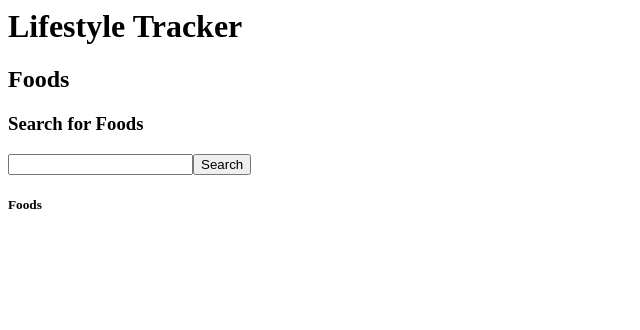
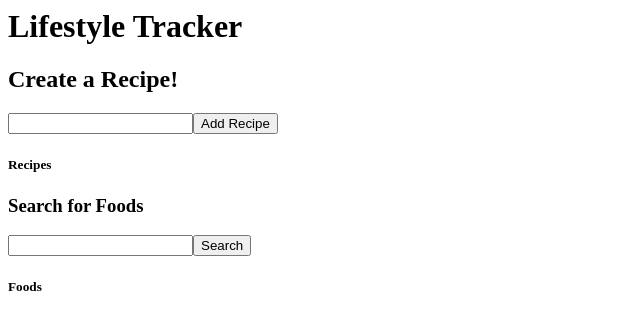
Before and after one commit to alyssabchew/solo-project, a React app: page / in a window 1280 px wide. Shown: the top 330 px of the page, without its empty margins (0-640 px from the left). Built offline with nearby package versions, Linux system fonts and the light colour scheme.

Commit message:
working on adding recipes and storing foodcreator and foodsdisplay inside of each recipe?

```diff
--- /dev/null
+++ b/Client/Components/Recipe.jsx
@@ -0,0 +1,11 @@
+import React from 'react';
+import FoodCreator from './FoodCreator.jsx';
+import FoodDisplay from './FoodDisplay.jsx';
+
+const Recipe = props => (
+  <div className="recipeBox">
+    <h5>Recipe</h5>
+  </div>
+);
+
+export default Recipe;
--- /dev/null
+++ b/Client/Components/RecipeDisplay.jsx
@@ -0,0 +1,26 @@
+import React from 'react';
+import Recipe from './Recipe.jsx';
+
+const RecipeDisplay = props => {
+  const Recipes = [];
+
+
+
+  // for (const recipe of props.recipes) {
+  //   Recipes.push(
+  //     Recipe({
+  //       ...recipe,
+  //     })
+  //   )
+  // }
+  console.log(Recipes);
+
+  return (
+    <div className="displayBox">
+      <h5>Recipes</h5>
+      {Recipes}
+    </div>
+  )
+}
+
+export default RecipeDisplay;
--- a/Client/MainContainer.jsx
+++ b/Client/MainContainer.jsx
@@ -4,8 +4,8 @@ import { connect } from 'react-redux';
 // import getFoodData from "./api/getFoodData";
 import * as actions from './actions/actions.js'
 // import from child components... not currently using food container
-import FoodCreator from './Components/FoodCreator.jsx';
-import FoodDisplay from './Components/FoodDisplay.jsx';
+// import FoodCreator from './Components/FoodCreator.jsx';
+// import FoodDisplay from './Components/FoodDisplay.jsx';
 import RecipeContainer from './RecipeContainer.jsx';
 
  const mapStateToProps = state => ({
@@ -20,6 +20,7 @@ import RecipeContainer from './RecipeContainer.jsx';
   // create functions that will dispatch action creators
   // addMarket: (event) => { dispatch(grabLocationInput(event)); },
   addFood: (food) => dispatch(actions.addFoodActionCreator(food)),
+  addRecipe: (recipe) => dispatch(actions.addRecipeActionCreator(recipe)),
 });
 
  class MainContainer extends Component {
@@ -35,7 +36,7 @@ import RecipeContainer from './RecipeContainer.jsx';
        <div className="container">
          <div className="outerBox">
           <div className="innerBox">
-            <h2 id="header">Foods</h2>
+            <h2 id="header">Create a Recipe!</h2>
             <RecipeContainer />
             {/* <FoodCreator addFood={this.props.addFood} handleSearch={this.props.handleSearch} handleChange={this.props.handleChange} searchInput={this.props.searchInput}/>
             <FoodDisplay foods={this.props.foods} foodId={this.props.foodId} foodName={this.props.foodName} totalFoods={this.props.totalFoods} foodData={this.props.foodData} /> */}
--- a/Client/RecipeContainer.jsx
+++ b/Client/RecipeContainer.jsx
@@ -1,23 +1,23 @@
 import React, { Component } from 'react';
 import { connect } from 'react-redux';
 // import actions from action creators file
-import * as actions from '../actions/actions';
+import * as actions from './actions/actions';
 // import child components...
 import FoodCreator from './Components/FoodCreator.jsx';
 import FoodDisplay from './Components/FoodDisplay.jsx';
+import RecipeDisplay from './Components/RecipeDisplay.jsx'
 
 const mapStateToProps = state => ({
   foods: state.foods.foods,
   totalFoods: state.foods.totalFoods,
-  foodData: state.foods.foodData,
-  foodId: state.foods.foodId,
-  foodName: state.foods.foodName,
+  recipes: state.foods.recipes,
  })
 
  const mapDispatchToProps = dispatch => ({
   // create functions that will dispatch action creators
   // addMarket: (event) => { dispatch(grabLocationInput(event)); },
   addFood: (food) => dispatch(actions.addFoodActionCreator(food)),
+  addRecipe: (recipe) => dispatch(actions.addRecipeActionCreator(recipe)),
 });
 
 class RecipeContainer extends Component {
@@ -27,9 +27,22 @@ class RecipeContainer extends Component {
 
   render() {
     console.log(this.props);
+    let val = '';
     return (
       <div className="innerbox">
         { /* add components here... */}
+        {/* create a new recipe */}
+        <form>
+        <input id='recipeCreator'
+          type="text"
+          // value={value}
+          onChange={(e) => { val = e.target.value }} />
+          {/* onChange={props.handleChange} /> */}
+        <button type="submit" onClick={(e) => {
+          this.props.addRecipe(val)
+           e.preventDefault(); } }>Add Recipe</button>
+        </form>
+        <RecipeDisplay addRecipe={this.props.addRecipe}/>
         <FoodCreator addFood={this.props.addFood} handleSearch={this.props.handleSearch} handleChange={this.props.handleChange} searchInput={this.props.searchInput}/>
         <FoodDisplay foods={this.props.foods} foodId={this.props.foodId} foodName={this.props.foodName} totalFoods={this.props.totalFoods} foodData={this.props.foodData} />
       </div>
--- a/Client/actions/actions.js
+++ b/Client/actions/actions.js
@@ -1,7 +1,12 @@
 // import actionType constants
 import * as types from '../constants/actionTypes';
 
-export const addFoodActionCreator = foodId => ({
+export const addFoodActionCreator = food => ({
   type: types.ADD_FOOD,
-  payload: foodId,
+  payload: food,
 });
+
+export const addRecipeActionCreator = recipeName => ({
+  type: types.ADD_RECIPE,
+  payload: recipeName,
+});
--- a/Client/constants/actionTypes.js
+++ b/Client/constants/actionTypes.js
@@ -1 +1,2 @@
 export const ADD_FOOD = 'ADD_FOOD';
+export const ADD_RECIPE = 'ADD_RECIPE';
--- a/Client/reducers/foodReducer.js
+++ b/Client/reducers/foodReducer.js
@@ -4,9 +4,8 @@ import getFoodData from "../api/getFoodData";
 const initialState = {
   foods: [],
   totalFoods: 0,
-  foodData: {},
-  foodId: 0,
-  foodName: '',
+  recipes: {},
+  totalRecipes: 0,
 };
 
 // Food Object:
@@ -17,9 +16,25 @@ const initialState = {
 const foodReducer = (state = initialState, action) => {
   const foods = state.foods.slice();
   let totalFoods = state.totalFoods;
-  let foodData = state.foodData;
+  let totalRecipes = state.totalRecipes;
 
   switch (action.type) {
+    case types.ADD_RECIPE: {
+      console.log(action.payload)
+      const newRecipe = {
+        recipeName: action.payload,
+      }
+      console.log(newRecipe);
+      recipes.push(newRecipe);
+      console.log("recipes after adding newRecipe: ", recipes);
+      totalRecipes += 1;
+      console.log(totalRecipes);
+      return {
+        ...state,
+        recipes,
+        totalRecipes
+      };
+    }
     case types.ADD_FOOD: {
       console.log(action.payload)
       // let foodId = 0;
@@ -76,9 +91,6 @@ const foodReducer = (state = initialState, action) => {
         ...state,
         foods,
         totalFoods,
-        foodId: action.payload['foodId'],
-        foodName: action.payload['foodName'],
-        foodData: action.payload['foodData'],
       };
     }
 
```
